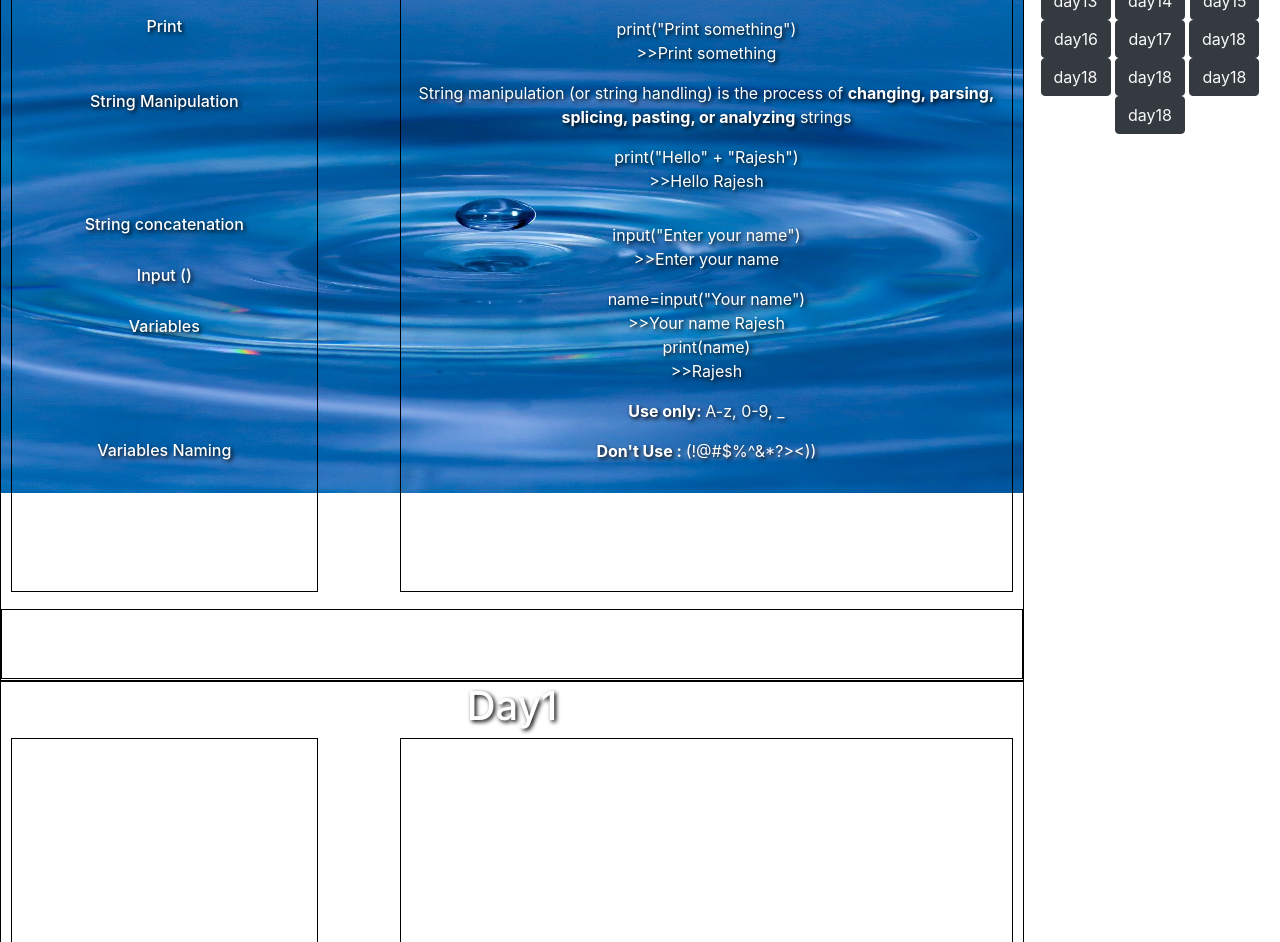
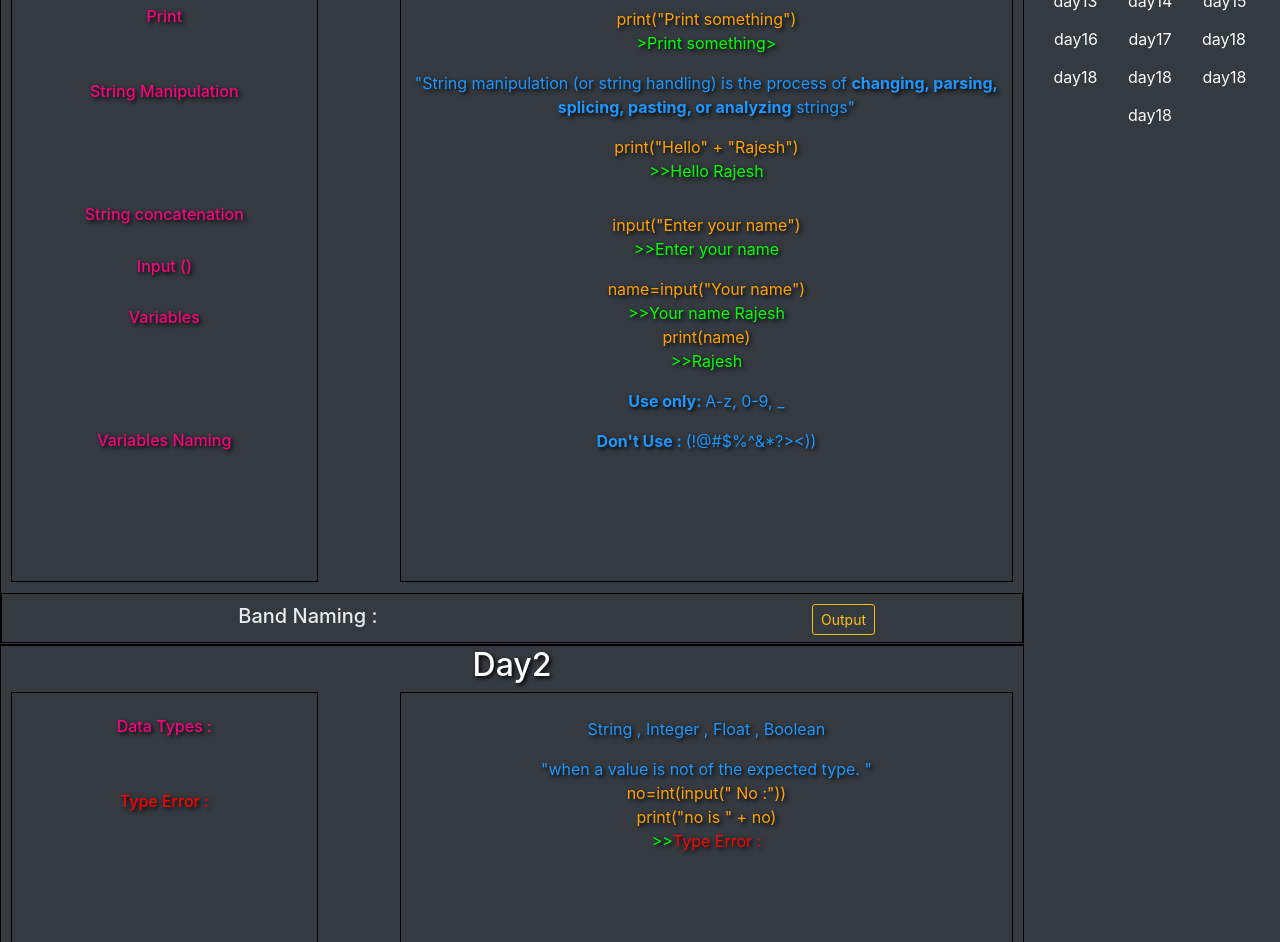
Before and after one commit to RAJEEPRINCY/cv, a plain HTML site: page Testing/new.html in a window 1280 px wide. Shown: the part 217-1159 px from the top of the page. Drawn offline with nearby package versions, Linux system fonts and the light colour scheme.

Commit message:
Update new.html

```diff
--- a/Testing/new.html
+++ b/Testing/new.html
@@ -20,6 +20,11 @@
         * {
 
             text-align: center
+        }
+
+        body {
+            background-color:#343a40;
+            color: #e9ecef
         }
 
         .right {
@@ -52,19 +57,32 @@
             margin-top: 2px;
         }
 
-        h1,h2,h3,h4,h6,h4,p,.display-2{
+        h1,
+        h2,
+        h3,
+        h4,
+        h6,
+        h4,
+        p,
+        .display-2 {
             color: white;
             text-shadow: 2px 2px 4px #000000;
         }
 
-        body {
-            background-image: url("images/drip-3875270_1920.jpg");
-            background-repeat: no-repeat;
-            background-attachment: fixed;
-            background-size: 80% 710px;
-            color: #e9ecef
+        .p {
+            color:#ffa200;
         }
 
+        .o {
+            color: #00ff00;
+        }
+
+        .n {
+            color:#1e96fc
+        }
+        .left_1 h6{
+            color:#f7047a
+        }
         #backtotop {
             position: fixed;
             top: 5px;
@@ -78,14 +96,14 @@
         .box {
             width: 100%;
             border: 1px solid black;
-            height: 746px;
+            height: 710px;
             position: relative;
         }
 
         .footer {
             border: 1px solid black;
             width: 100%;
-            height: 70px;
+            height: 50px;
             position: absolute;
             bottom: 1px;
         }
@@ -111,8 +129,21 @@
             height: 600px;
             margin-left: 10px;
         }
-        .little{
-            margin-top:30px;
+
+        .little {
+            margin-top: 30px;
+        }
+
+        .footer-left {
+            float: left;
+            width: 60%;
+            margin-top: 10px;
+        }
+
+        .footer-right {
+            float: right;
+            width: 35%;
+            margin-top: 10px;
         }
     </style>
 </head>
@@ -124,32 +155,49 @@
         <p class="lead">- Angela Yu</p>
         <!--        .box#$*30>h1{Day$}-->
         <div class="box" id="1">
-            <h1>Day1</h1>
+            <h2>Day1</h2>
 
             <div class="left_1"><br>
                 <h6>Print</h6><br><br>
                 <h6>String Manipulation</h6>
-                <br><br><br><br><h6>String concatenation</h6><br>
-                <h6>Input ()</h6><br><h6>Variables</h6><br><br><br>
-                <br><h6>Variables Naming</h6>
+                <br><br><br><br>
+                <h6>String concatenation</h6><br>
+                <h6>Input ()</h6><br>
+                <h6>Variables</h6><br><br><br>
+                <br>
+                <h6>Variables Naming</h6>
             </div>
             <div class="right_1"><br>
-                <p>print("Print something")<br>>>Print something</p>
-                <p>String manipulation (or string handling) is the process of <b>changing, parsing, splicing, pasting, or analyzing</b> strings</p><p>print("Hello" + "Rajesh")<br>>>Hello Rajesh</p><div class="little"></div><p>input("Enter your name") <br>>>Enter your name</p><p>name=input("Your name") <br>>>Your name Rajesh <br>print(name) <br>>>Rajesh</p><p><b>Use only: </b>A-z, 0-9, _ </p>
-                <p><b>Don't Use : </b>(!@#$%^&*?>&#60;)) </p>
+                <p class="p">print("Print something")<br><span class="o">>Print something></span></p>
+                <p class="n">"String manipulation (or string handling) is the process of <b>changing, parsing, splicing, pasting, or analyzing</b> strings"</p>
+                <p class="p">print("Hello" + "Rajesh")<br><span class="o">>>Hello Rajesh</span></p>
+                <div class="little"></div>
+                <p class="p">input("Enter your name") <br><span class="o">>>Enter your name</span></p>
+                <p class="p">name=input("Your name") <br><span class="o">>>Your name Rajesh </span><br>print(name) <br><spean class="o">>>Rajesh</spean></p>
+                <p class="n"><b>Use only: </b>A-z, 0-9, _ </p>
+                <p class="n"><b>Don't Use : </b>(!@#$%^&*?>&#60;)) </p>
             </div>
-            <div class="footer"></div>
+            <div class="footer">
+                <div class="footer-left">
+                    <h5>Band Naming :</h5>
+                </div>
+                <div class="footer-right">
+                    <a href="https://repl.it/@rajeerocky/dayt-1-band-game/?embed=1&output=1#main.py" class="btn btn-outline-warning btn-sm">Output</a>
+                </div>
+
+            </div>
         </div>
-        <div class="box" id="1">
-            <h1>Day1</h1>
-            <div class="left_1"></div>
-            <div class="right_1"></div>
-            <div class="footer"></div>
-        </div>
+
         <div class="box" id="2">
-            <h1>Day2</h1>
-            <div class="left_1"></div>
-            <div class="right_1"></div>
+            <h2>Day2</h2>
+            <div class="left_1"><br>
+                <h6>Data Types :</h6><br><br>
+                <h6 style="color: red">Type Error :</h6>
+            </div>
+            <div class="right_1"><br>
+                <p class="n">String , Integer , Float , Boolean</p>
+                <p> <span class="n">"when a value is not of the expected type. "</span><br><span class="p">no=int(input(" No :")) <br> print("no is " + no) <br></span><span class="o">>></span><span style="color: red">Type Error :</span></p>
+            </div>
             <div class="footer"></div>
         </div>
         <div class="box" id="3">
```
